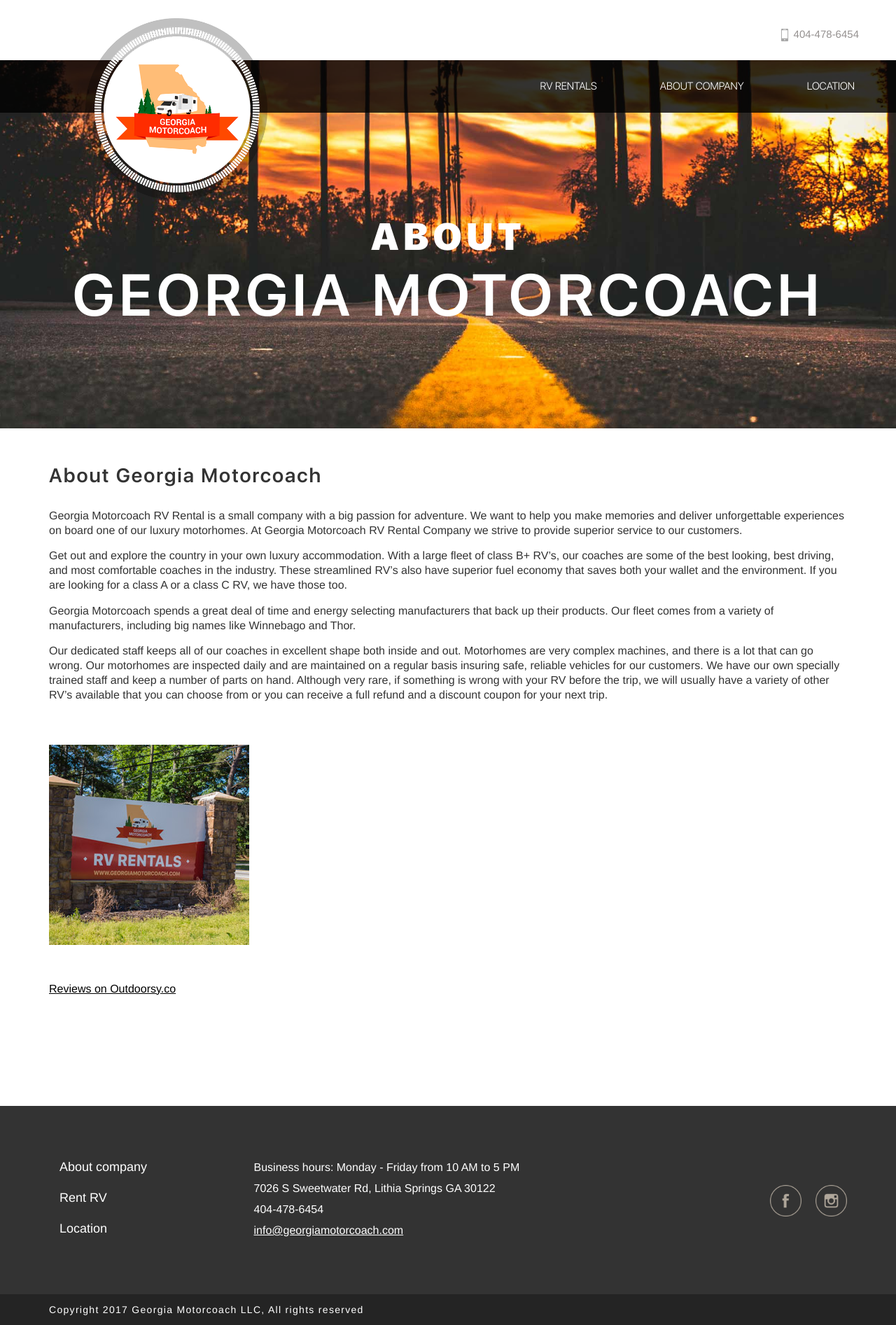
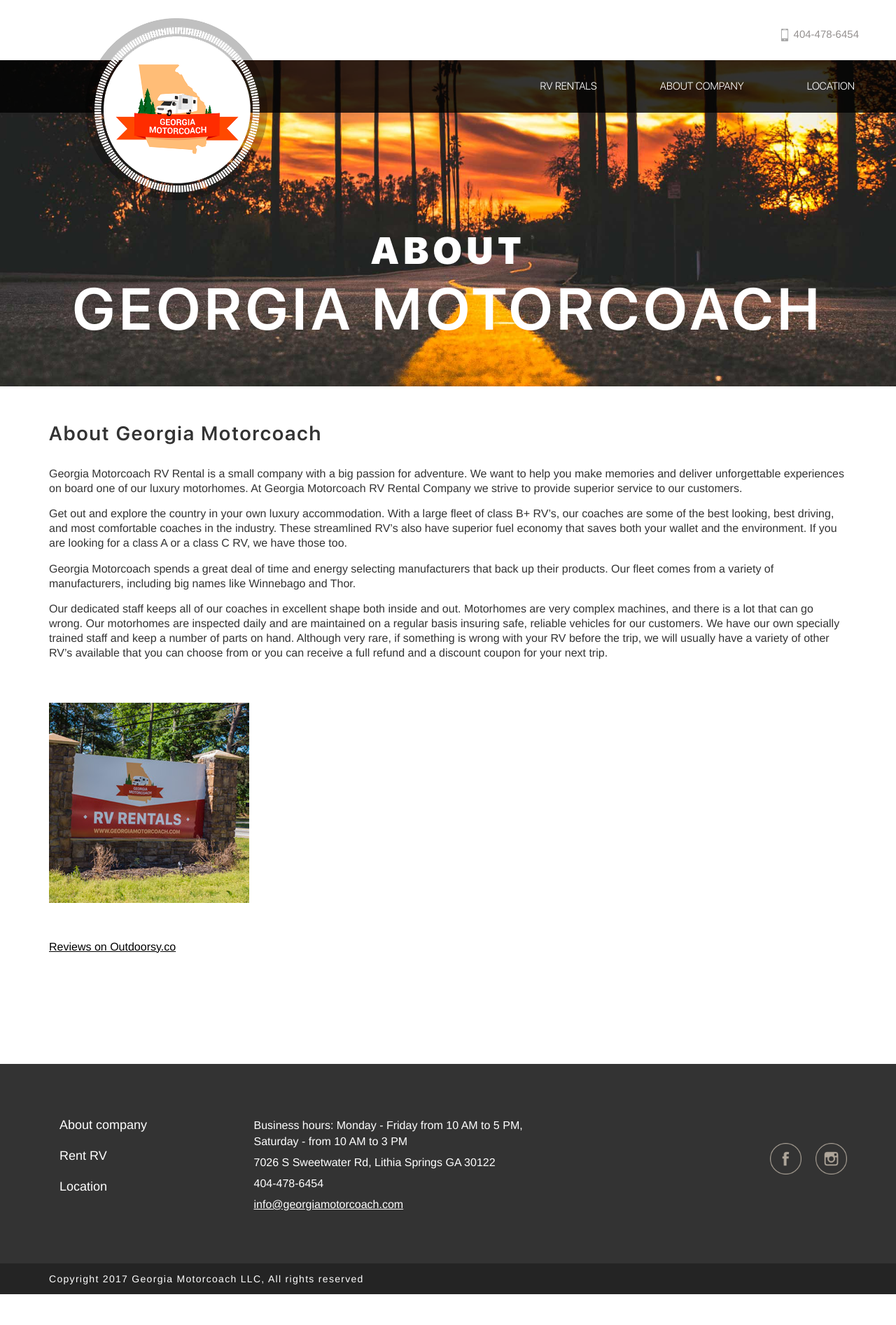
Before and after one commit to prodocik/GMCWebPhp, a PHP site: page /about.php in a window 1280 px wide. Shown: the whole page at 70% size. After the commit the page ends 1849 px from the top, so only its background shows below. Run offline with PHP 8.4, Linux system fonts and the light colour scheme; some web fonts are replaced.

Commit message:
working hours update

```diff
--- a/css/style.css
+++ b/css/style.css
@@ -291,6 +291,11 @@
     color: orange;
 }
 
+ .promotext {
+        height: 100%;
+
+    }
+
 .panel-top {
     padding: 38px;
     position: relative;
@@ -426,14 +431,15 @@
 }
 
 .header h1 {
+    position: relative;
     font-family: SFUIDisplay-Black;
     text-align: center;
     color: #fff;
     font-size: 54px;
-    padding-top: 0px;
     line-height: 1.2;
     letter-spacing: 6px;
-    padding-bottom: 130px;
+    margin-bottom: 60px;
+    margin-top: 40px;
 }
 
 .header h1 big {
@@ -1104,8 +1110,8 @@
         text-align: center;
     }
     .header h1 {
-        padding-bottom: 92px;
-        padding-top: 65px;
+        margin-bottom: 50px;
+        margin-top: 50px;
     }
     .header .logo img {
         max-width: 154px;
@@ -1229,9 +1235,7 @@
     .bookingTitle {
         text-align: center;
     }
-    .promotext {
-        position: absolute;
-    }
+
     .prices {
         text-align: center;
     }
--- a/footer.php
+++ b/footer.php
@@ -10,7 +10,7 @@
                         </ul>
                     </div>
                     <div class="col-md-6 col-sm-6">
-                        <p>Business hours: Monday - Friday from 10 AM to 5 PM</p>
+                        <p>Business hours: Monday - Friday from 10 AM to 5 PM, <br> Saturday - from 10 AM to 3 PM</p>
                         <p>7026 S Sweetwater Rd, Lithia Springs GA 30122</p>
                         <p><?php echo $phoneNumber; ?></p>
                         <a class="link" href="mailto:info@georgiamotorcoach.com">info@georgiamotorcoach.com</a>
```
Also changed, not shown: 2 other files.
